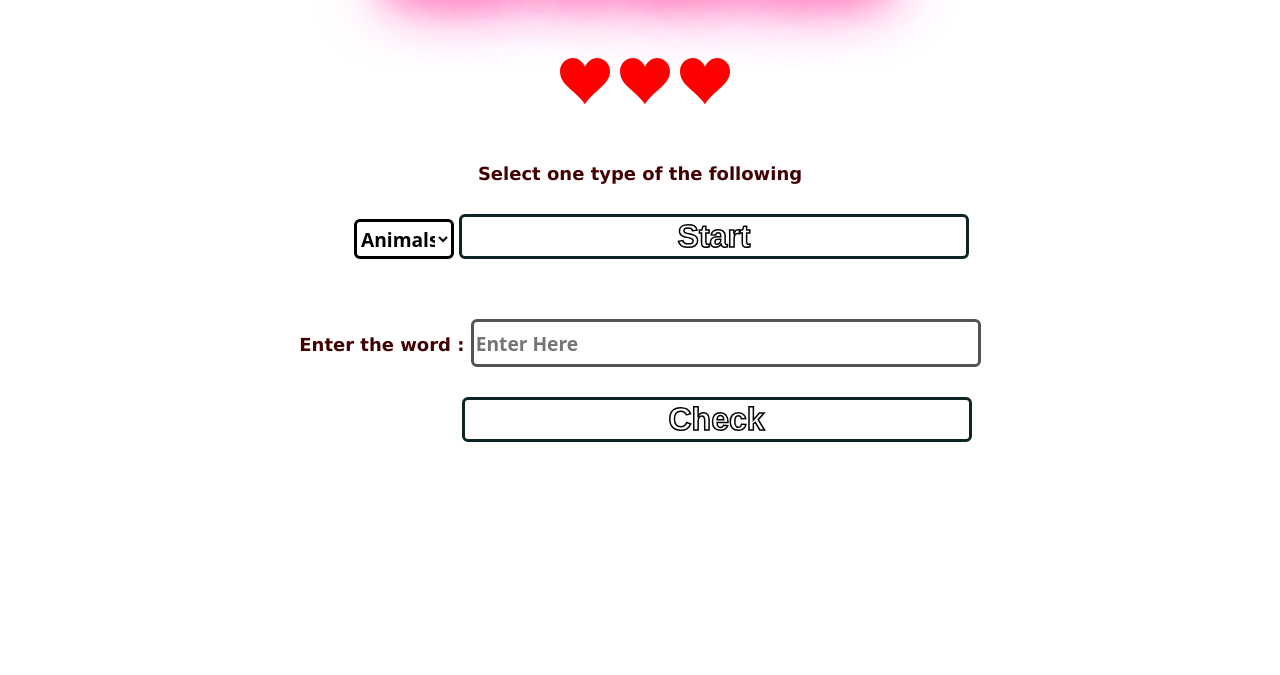
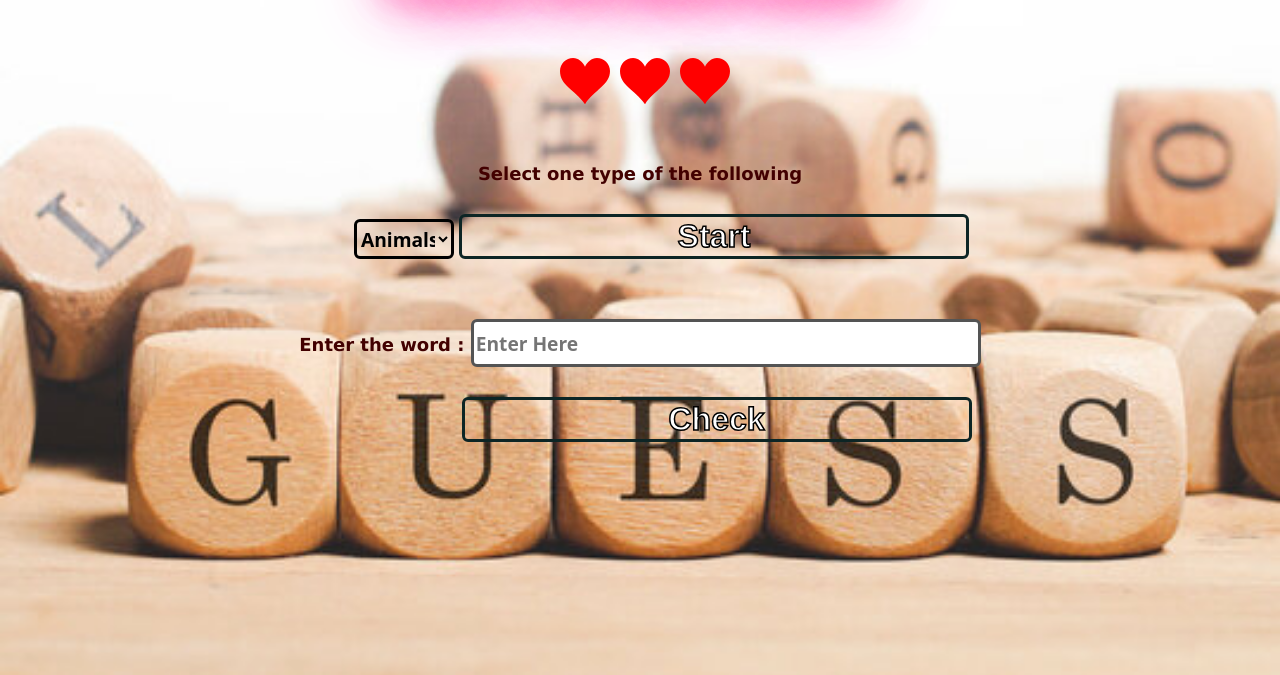
Before and after one commit to II-Fedaa-II/II-Fedaa-II.github.io, a plain HTML site: page index.html in a window 1280 px wide. Shown: the part 125-800 px from the top of the page. Drawn offline with Linux system fonts and the light colour scheme.

Commit message:
style.css

```diff
--- a/style.css
+++ b/style.css
@@ -1,7 +1,7 @@
 body{
     font-family: 'Lucida Sans', 'Lucida Sans Regular', 'Lucida Grande', 'Lucida Sans Unicode', Geneva, Verdana, sans-serif;
     text-align: center;
-    background-image: url(../game/game.jpg);
+    background-image: url(../game.jpg);
     background-repeat: no-repeat;
     background-size: cover;
 }
```
